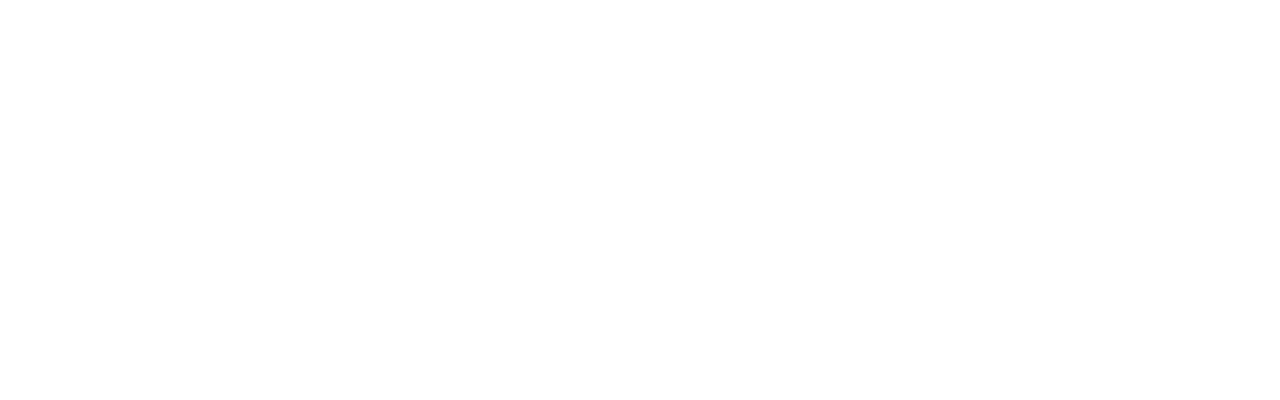
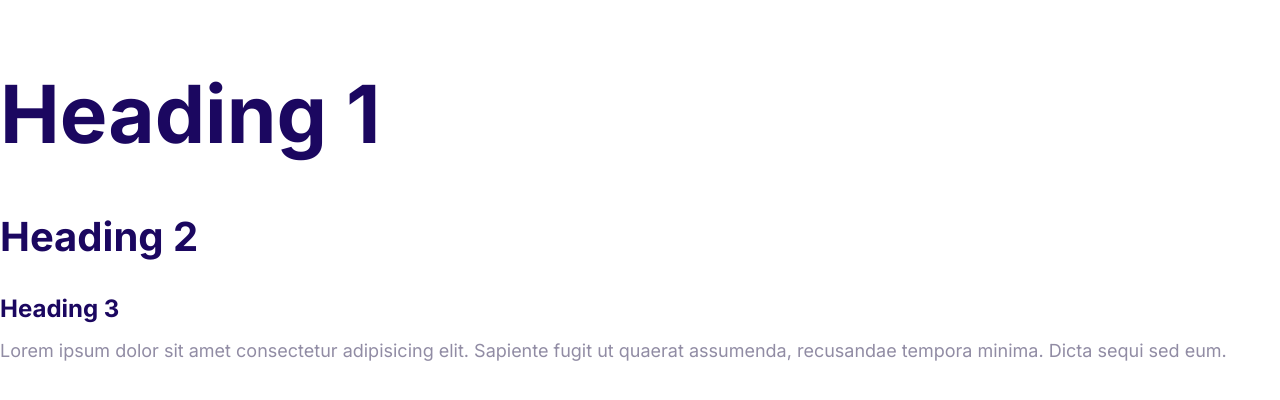
Before and after one commit to Roman-Bl/Roshify, a plain HTML site: page index.html in a window 1280 px wide. Drawn offline with Linux system fonts and the light colour scheme.

Commit message:
Define the style to the fonts.

```diff
--- a/css/styles.css
+++ b/css/styles.css
@@ -5,3 +5,54 @@
     --color-text-headings: #1b0760;
     --color-text-body: #918ca4;
 }
+
+html {
+    font-size: 62.5%;
+}
+
+body {
+    font-family: "Inter", Arial, Helvetica, sans-serif;
+    font-size: 2.4rem;
+    line-height: 1.5;
+    color: var(--color-text-body);
+}
+
+h1, h2, h3 {
+    color: var(--color-text-headings);
+    margin-bottom: 1rem;
+}
+
+h1 {
+    font-size: 7rem;
+}
+
+h2 {
+    font-size: 4rem;
+}
+
+h3 {
+    font-size: 3rem;
+}
+
+p {
+    margin-top: 0;
+}
+
+@media screen and (min-width: 750px) {
+    body {
+        font-size: 1.8rem;
+    }
+
+    h1 {
+        font-size: 8rem;
+    }
+
+    h2 {
+        font-size: 4rem;
+    }
+
+    h3 {
+        font-size: 2.4rem;
+    }
+
+}
--- a/index.html
+++ b/index.html
@@ -5,10 +5,16 @@
     <meta http-equiv="X-UA-Compatible" content="IE=edge">
     <meta name="viewport" content="width=device-width, initial-scale=1.0">
     <title>Document</title>
+    <link rel="preconnect" href="https://fonts.googleapis.com">
+    <link rel="preconnect" href="https://fonts.gstatic.com" crossorigin>
+    <link href="https://fonts.googleapis.com/css2?family=Inter:wght@400;700&display=swap" rel="stylesheet">
     <link rel="stylesheet" href="css/normalize.css">
     <link rel="stylesheet" href="css/styles.css">
 </head>
 <body>
-
+    <h1>Heading 1</h1>
+    <h2>Heading 2</h2>
+    <h3>Heading 3</h3>
+    <p>Lorem ipsum dolor sit amet consectetur adipisicing elit. Sapiente fugit ut quaerat assumenda, recusandae tempora minima. Dicta sequi sed eum.</p>
 </body>
 </html>
```
